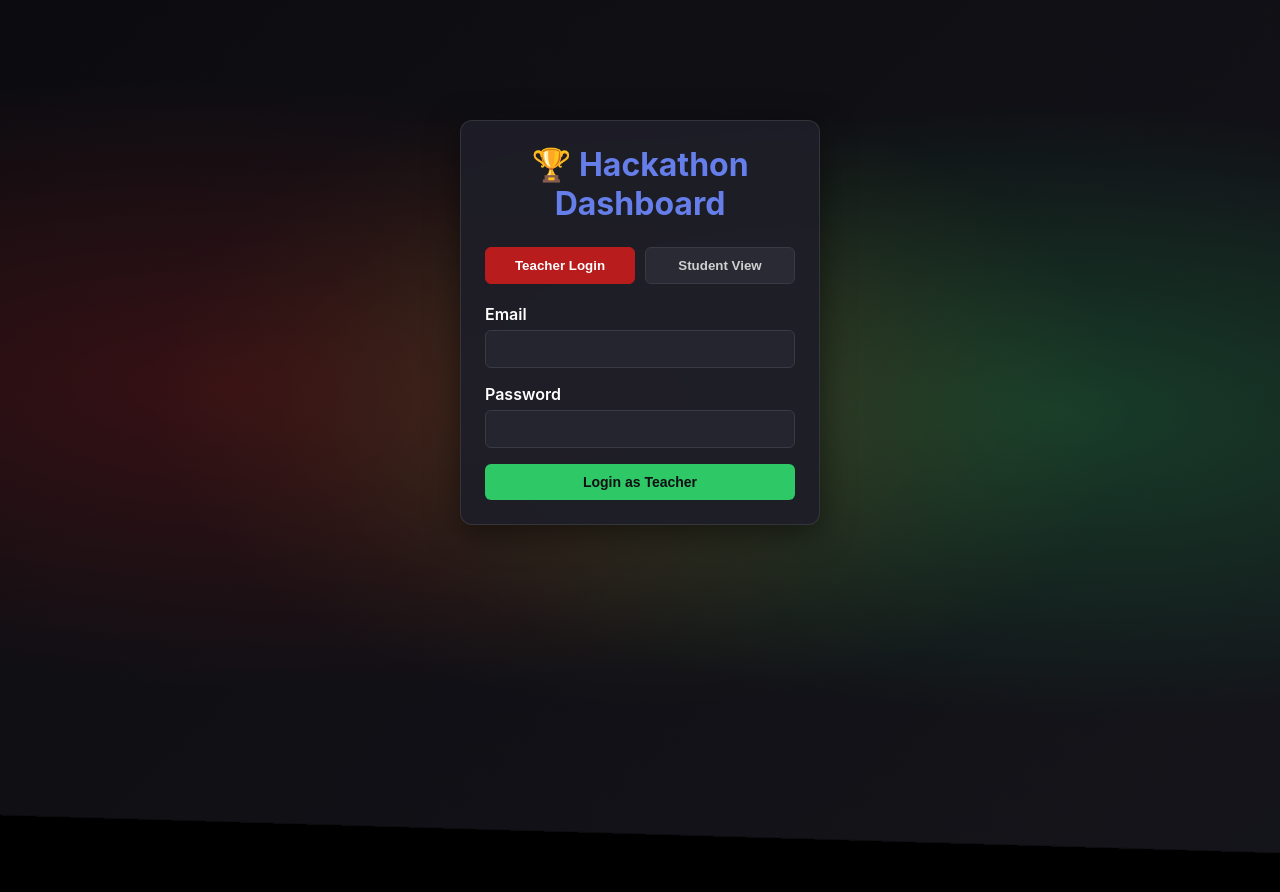
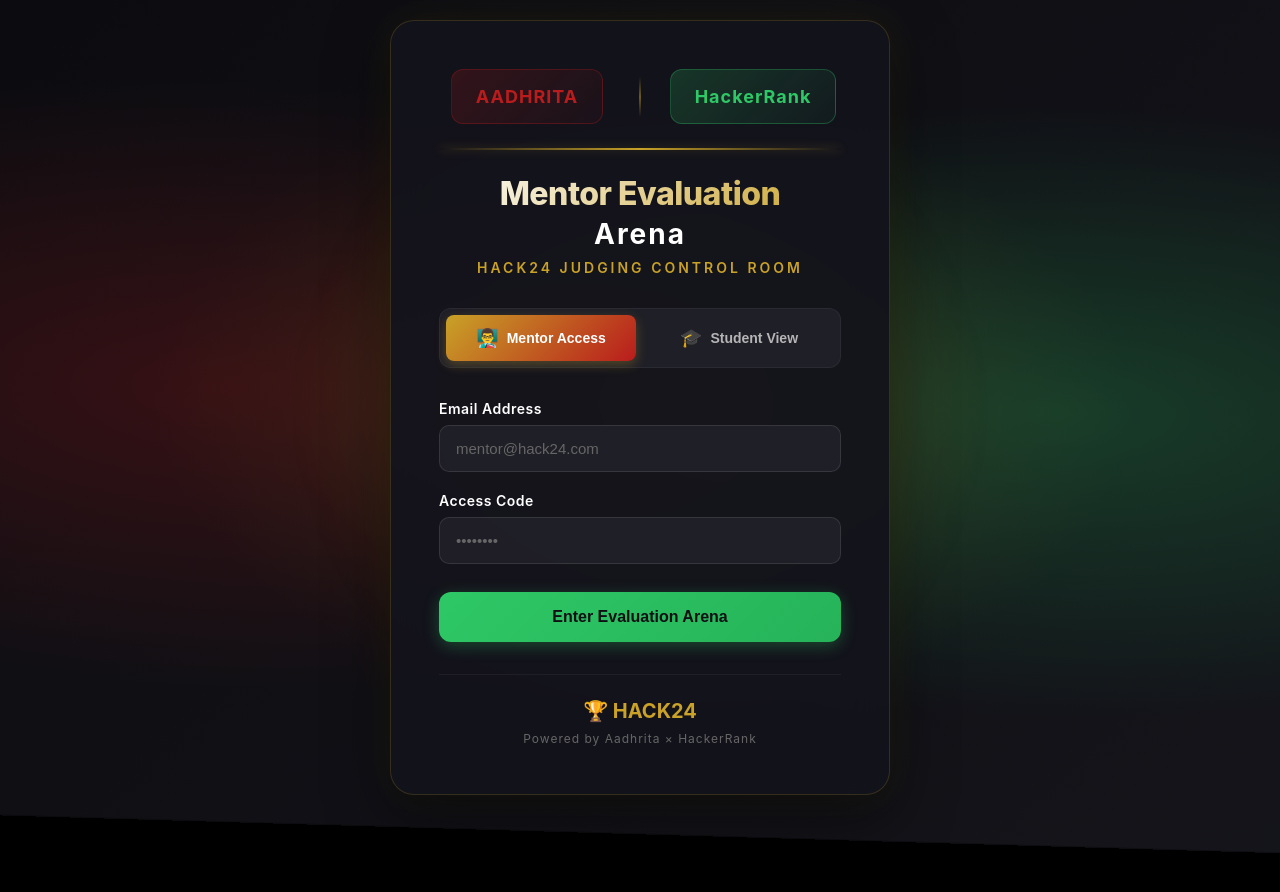
Before and after one commit to sailendrakondapalli/adhrithadashboard, a React (Vite) app in the folder frontend/: page /login in a window 1280 px wide. Shown: the top 892 px of the page. After the commit the page ends 815 px from the top, so only its background shows below. Built offline with nearby package versions, Linux system fonts and the light colour scheme; no server answers; the HTML template or start-up script is replaced by a standard one.

Commit message:
Add premium login page with glassmorphism, gold accents, and Mentor Evaluation Arena branding

```diff
--- /dev/null
+++ b/frontend/src/pages/Login.css
@@ -0,0 +1,318 @@
+/* Premium Login Page */
+.login-container {
+  min-height: 100vh;
+  display: flex;
+  align-items: center;
+  justify-content: center;
+  padding: 20px;
+  position: relative;
+  animation: fadeIn 0.8s ease;
+}
+
+@keyframes fadeIn {
+  from { opacity: 0; transform: translateY(20px); }
+  to { opacity: 1; transform: translateY(0); }
+}
+
+/* Spotlight Effect */
+.login-spotlight {
+  position: absolute;
+  top: 50%;
+  left: 50%;
+  transform: translate(-50%, -50%);
+  width: 600px;
+  height: 600px;
+  background: radial-gradient(circle, rgba(201, 162, 39, 0.15) 0%, transparent 70%);
+  filter: blur(60px);
+  pointer-events: none;
+  animation: pulse 4s ease-in-out infinite;
+}
+
+@keyframes pulse {
+  0%, 100% { transform: translate(-50%, -50%) scale(1); opacity: 0.5; }
+  50% { transform: translate(-50%, -50%) scale(1.1); opacity: 0.7; }
+}
+
+/* Login Card */
+.login-card {
+  background: rgba(20, 20, 28, 0.95);
+  backdrop-filter: blur(20px);
+  border-radius: 24px;
+  padding: 48px;
+  max-width: 500px;
+  width: 100%;
+  border: 1px solid rgba(201, 162, 39, 0.2);
+  box-shadow:
+    0 20px 60px rgba(0, 0, 0, 0.5),
+    0 0 40px rgba(201, 162, 39, 0.1);
+  position: relative;
+  z-index: 1;
+}
+
+/* Event Logos */
+.event-logos {
+  display: flex;
+  align-items: center;
+  justify-content: center;
+  gap: 24px;
+  margin-bottom: 24px;
+}
+
+.logo-section {
+  flex: 1;
+  display: flex;
+  justify-content: center;
+}
+
+.logo-placeholder {
+  padding: 16px 24px;
+  border-radius: 12px;
+  font-weight: 700;
+  font-size: 18px;
+  letter-spacing: 1px;
+}
+
+.aadhrita-logo {
+  background: linear-gradient(135deg, rgba(185, 28, 28, 0.2) 0%, rgba(185, 28, 28, 0.05) 100%);
+  border: 1px solid rgba(185, 28, 28, 0.3);
+  color: #B91C1C;
+}
+
+.hackerrank-logo {
+  background: linear-gradient(135deg, rgba(46, 200, 102, 0.2) 0%, rgba(46, 200, 102, 0.05) 100%);
+  border: 1px solid rgba(46, 200, 102, 0.3);
+  color: #2EC866;
+}
+
+.logo-divider {
+  width: 2px;
+  height: 40px;
+  background: linear-gradient(to bottom, transparent, rgba(201, 162, 39, 0.5), transparent);
+}
+
+/* Gold Divider */
+.gold-divider {
+  height: 2px;
+  background: linear-gradient(to right, transparent, #C9A227, transparent);
+  margin: 24px 0;
+  box-shadow: 0 0 10px rgba(201, 162, 39, 0.3);
+}
+
+/* Title */
+.login-title {
+  text-align: center;
+  margin-bottom: 8px;
+  display: flex;
+  flex-direction: column;
+  gap: 4px;
+}
+
+.title-main {
+  font-size: 32px;
+  font-weight: 800;
+  background: linear-gradient(135deg, #FFFFFF 0%, #C9A227 100%);
+  -webkit-background-clip: text;
+  -webkit-text-fill-color: transparent;
+  background-clip: text;
+  letter-spacing: -0.5px;
+}
+
+.title-sub {
+  font-size: 28px;
+  font-weight: 700;
+  color: #FFFFFF;
+  letter-spacing: 2px;
+}
+
+.login-subtitle {
+  text-align: center;
+  color: #C9A227;
+  font-size: 14px;
+  font-weight: 600;
+  letter-spacing: 3px;
+  margin-bottom: 32px;
+  text-transform: uppercase;
+}
+
+/* Segmented Switch */
+.segmented-switch {
+  display: flex;
+  gap: 8px;
+  background: rgba(42, 42, 53, 0.5);
+  padding: 6px;
+  border-radius: 12px;
+  margin-bottom: 32px;
+  border: 1px solid rgba(255, 255, 255, 0.05);
+}
+
+.switch-option {
+  flex: 1;
+  padding: 12px 20px;
+  border: none;
+  background: transparent;
+  color: #B5B5B5;
+  font-weight: 600;
+  font-size: 14px;
+  border-radius: 8px;
+  cursor: pointer;
+  transition: all 0.3s ease;
+  display: flex;
+  align-items: center;
+  justify-content: center;
+  gap: 8px;
+}
+
+.switch-option:hover {
+  color: #FFFFFF;
+  background: rgba(255, 255, 255, 0.05);
+}
+
+.switch-option.active {
+  background: linear-gradient(135deg, #C9A227 0%, #B91C1C 100%);
+  color: #FFFFFF;
+  box-shadow: 0 4px 12px rgba(201, 162, 39, 0.3);
+}
+
+.switch-icon {
+  font-size: 18px;
+}
+
+/* Premium Form */
+.login-form {
+  display: flex;
+  flex-direction: column;
+  gap: 20px;
+}
+
+.form-group-premium {
+  display: flex;
+  flex-direction: column;
+  gap: 8px;
+}
+
+.form-group-premium label {
+  color: #FFFFFF;
+  font-weight: 600;
+  font-size: 14px;
+  letter-spacing: 0.5px;
+}
+
+.form-group-premium input {
+  padding: 14px 16px;
+  background: rgba(42, 42, 53, 0.5);
+  border: 1px solid rgba(255, 255, 255, 0.1);
+  border-radius: 10px;
+  color: #FFFFFF;
+  font-size: 15px;
+  transition: all 0.3s ease;
+}
+
+.form-group-premium input:focus {
+  outline: none;
+  border-color: #2EC866;
+  background: rgba(42, 42, 53, 0.8);
+  box-shadow: 0 0 0 3px rgba(46, 200, 102, 0.1);
+}
+
+.form-group-premium input::placeholder {
+  color: #666;
+}
+
+/* Premium Login Button */
+.btn-premium-login {
+  padding: 16px 32px;
+  background: linear-gradient(135deg, #2EC866 0%, #26b359 100%);
+  border: none;
+  border-radius: 12px;
+  color: #0F0F14;
+  font-weight: 700;
+  font-size: 16px;
+  cursor: pointer;
+  transition: all 0.3s ease;
+  box-shadow: 0 4px 16px rgba(46, 200, 102, 0.3);
+  margin-top: 8px;
+}
+
+.btn-premium-login:hover:not(:disabled) {
+  transform: translateY(-2px);
+  box-shadow: 0 8px 24px rgba(46, 200, 102, 0.4);
+}
+
+.btn-premium-login:active:not(:disabled) {
+  transform: translateY(0);
+}
+
+.btn-premium-login:disabled {
+  opacity: 0.6;
+  cursor: not-allowed;
+}
+
+/* Student Access */
+.student-access {
+  text-align: center;
+}
+
+.access-description {
+  color: #B5B5B5;
+  margin-bottom: 24px;
+  line-height: 1.6;
+}
+
+/* Error Message */
+.error-message {
+  padding: 12px;
+  background: rgba(185, 28, 28, 0.1);
+  border: 1px solid rgba(185, 28, 28, 0.3);
+  border-radius: 8px;
+  color: #ff6b6b;
+  font-size: 14px;
+  text-align: center;
+}
+
+/* Login Footer */
+.login-footer {
+  margin-top: 32px;
+  padding-top: 24px;
+  border-top: 1px solid rgba(255, 255, 255, 0.05);
+  display: flex;
+  flex-direction: column;
+  align-items: center;
+  gap: 8px;
+}
+
+.footer-badge {
+  font-size: 20px;
+  font-weight: 700;
+  color: #C9A227;
+}
+
+.footer-text {
+  font-size: 12px;
+  color: #666;
+  letter-spacing: 1px;
+}
+
+/* Responsive */
+@media (max-width: 768px) {
+  .login-card {
+    padding: 32px 24px;
+  }
+
+  .title-main {
+    font-size: 24px;
+  }
+
+  .title-sub {
+    font-size: 20px;
+  }
+
+  .event-logos {
+    flex-direction: column;
+    gap: 12px;
+  }
+
+  .logo-divider {
+    width: 40px;
+    height: 2px;
+  }
+}
--- a/frontend/src/pages/Login.jsx
+++ b/frontend/src/pages/Login.jsx
@@ -1,5 +1,6 @@
 import React, { useState } from 'react';
 import { login } from '../services/api';
+import './Login.css';
 
 function Login({ onLogin }) {
   const [email, setEmail] = useState('');
@@ -32,88 +33,107 @@
   };
 
   return (
-    <div className="container" style={{ maxWidth: '400px', marginTop: '100px' }}>
-      <div className="card">
-        <h1 style={{ marginBottom: '24px', textAlign: 'center', color: '#667eea' }}>
-          🏆 Hackathon Dashboard
+    <div className="login-container">
+      <div className="login-spotlight"></div>
+
+      <div className="login-card">
+        {/* Event Logos */}
+        <div className="event-logos">
+          <div className="logo-section">
+            <div className="logo-placeholder aadhrita-logo">
+              <span className="logo-text">AADHRITA</span>
+            </div>
+          </div>
+          <div className="logo-divider"></div>
+          <div className="logo-section">
+            <div className="logo-placeholder hackerrank-logo">
+              <span className="logo-text">HackerRank</span>
+            </div>
+          </div>
+        </div>
+
+        <div className="gold-divider"></div>
+
+        {/* Title */}
+        <h1 className="login-title">
+          <span className="title-main">Mentor Evaluation</span>
+          <span className="title-sub">Arena</span>
         </h1>
+        <p className="login-subtitle">HACK24 Judging Control Room</p>
 
-        <div className="tabs" style={{ justifyContent: 'center' }}>
+        {/* Segmented Switch */}
+        <div className="segmented-switch">
           <button
-            className={`tab ${!isStudent ? 'active' : ''}`}
+            className={`switch-option ${!isStudent ? 'active' : ''}`}
             onClick={() => setIsStudent(false)}
             type="button"
           >
-            Teacher Login
+            <span className="switch-icon">👨‍🏫</span>
+            Mentor Access
           </button>
           <button
-            className={`tab ${isStudent ? 'active' : ''}`}
+            className={`switch-option ${isStudent ? 'active' : ''}`}
             onClick={() => setIsStudent(true)}
             type="button"
           >
+            <span className="switch-icon">🎓</span>
             Student View
           </button>
         </div>
 
+        {/* Login Form */}
         {!isStudent ? (
-          <form onSubmit={handleSubmit}>
-            <div className="form-group">
-              <label>Email</label>
+          <form onSubmit={handleSubmit} className="login-form">
+            <div className="form-group-premium">
+              <label>Email Address</label>
               <input
                 type="email"
                 value={email}
                 onChange={(e) => setEmail(e.target.value)}
                 required
                 disabled={loading}
+                placeholder="mentor@hack24.com"
               />
             </div>
-            <div className="form-group">
-              <label>Password</label>
+            <div className="form-group-premium">
+              <label>Access Code</label>
               <input
                 type="password"
                 value={password}
                 onChange={(e) => setPassword(e.target.value)}
                 required
                 disabled={loading}
+                placeholder="••••••••"
               />
             </div>
-            {error && <p style={{ color: 'red', marginBottom: '16px' }}>{error}</p>}
-            <button
-              type="submit"
-              className="btn btn-primary"
-              style={{ width: '100%' }}
-              disabled={loading}
-            >
+            {error && <div className="error-message">{error}</div>}
+            <button type="submit" className="btn-premium-login" disabled={loading}>
               {loading ? (
-                <span>
-                  <span className="spinner"></span> Logging in...
-                </span>
+                <span><span className="spinner"></span> Authenticating...</span>
               ) : (
-                'Login as Teacher'
+                <span>Enter Evaluation Arena</span>
               )}
             </button>
           </form>
         ) : (
-          <div>
-            <p style={{ textAlign: 'center', marginBottom: '16px', color: '#64748b' }}>
-              View hackathon results and leaderboard
+          <div className="student-access">
+            <p className="access-description">
+              View live hackathon results, team rankings, and evaluation scores
             </p>
-            <button
-              onClick={handleSubmit}
-              className="btn btn-primary"
-              style={{ width: '100%' }}
-              disabled={loading}
-            >
+            <button onClick={handleSubmit} className="btn-premium-login" disabled={loading}>
               {loading ? (
-                <span>
-                  <span className="spinner"></span> Loading...
-                </span>
+                <span><span className="spinner"></span> Loading...</span>
               ) : (
-                'Enter as Student'
+                <span>View Leaderboard</span>
               )}
             </button>
           </div>
         )}
+
+        <div className="login-footer">
+          <span className="footer-badge">🏆 HACK24</span>
+          <span className="footer-text">Powered by Aadhrita × HackerRank</span>
+        </div>
       </div>
     </div>
   );
```
